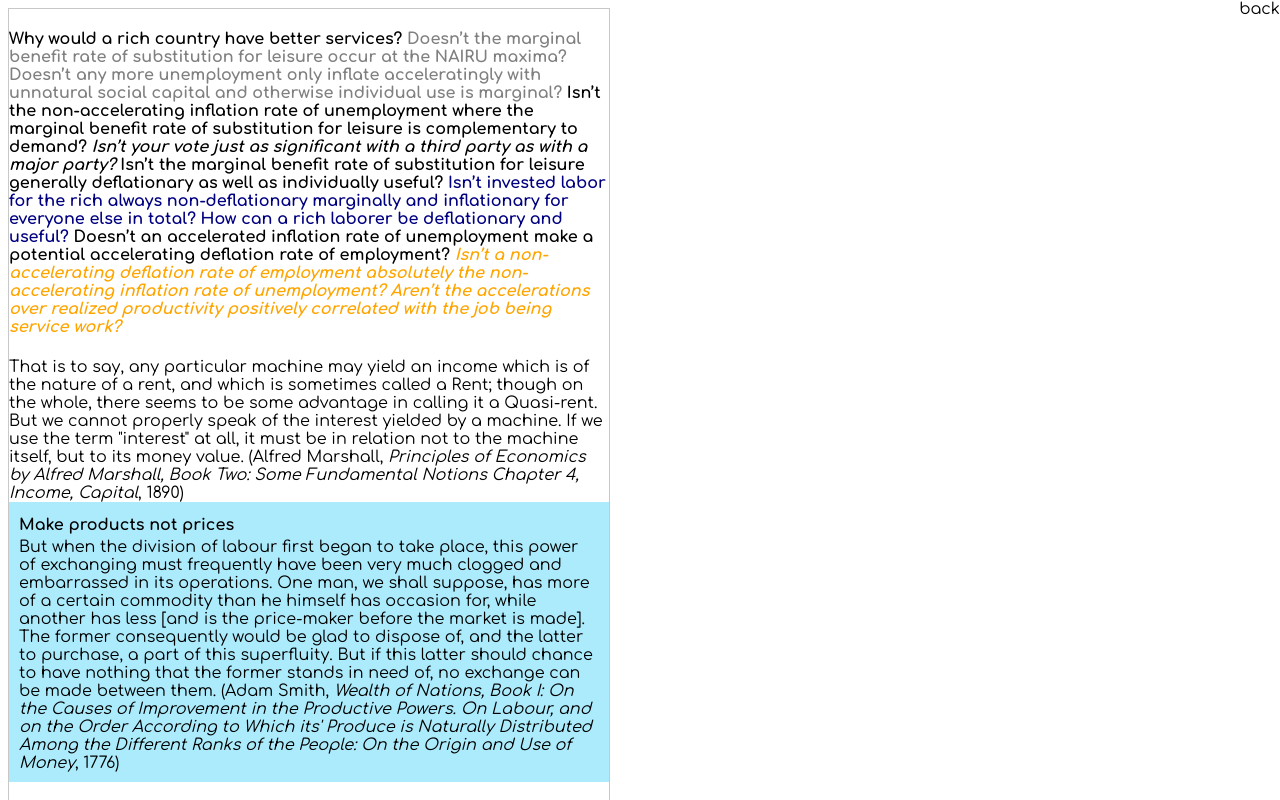
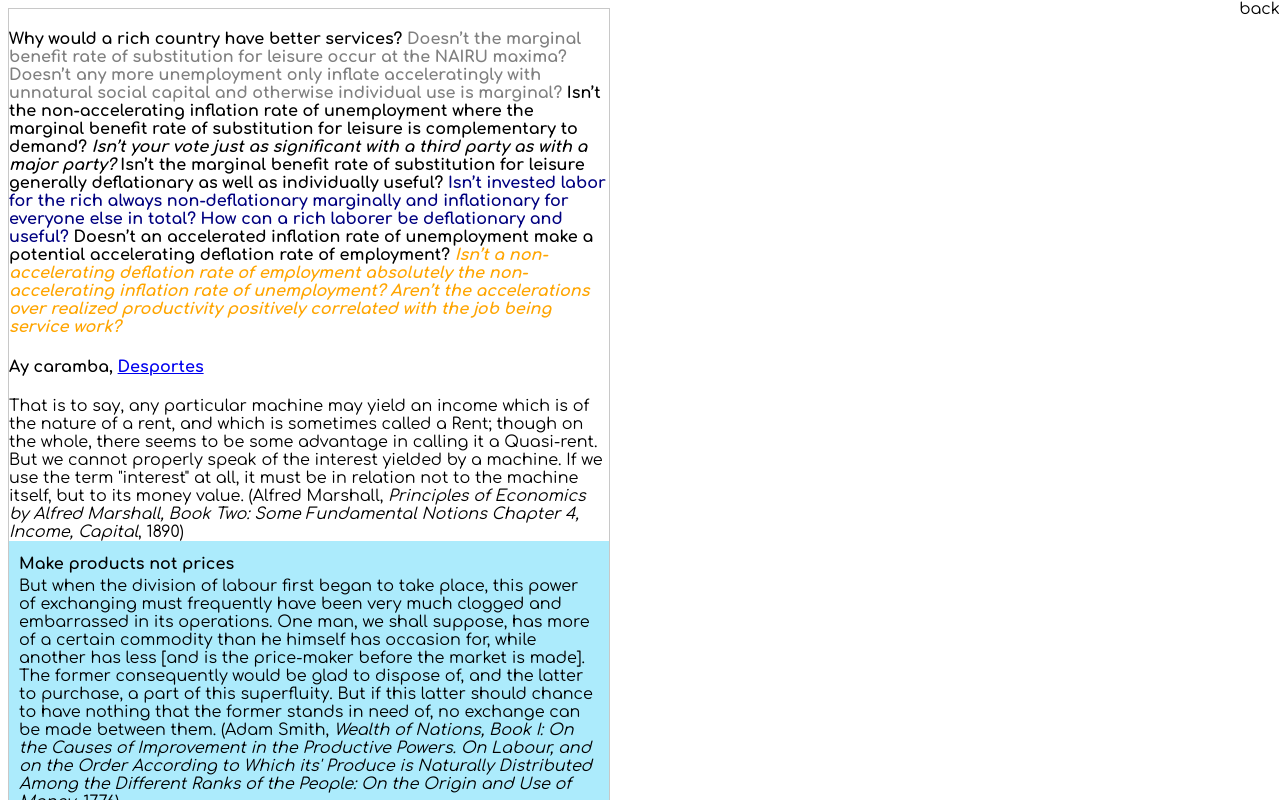
Before and after one commit to NickCarducci/marginalism, a React (Create React App) app: page / in a window 1280 px wide. Shown: the top 800 px of the page. Built offline with nearby package versions, Linux system fonts and the light colour scheme.

Commit message:
Update Basic.js

```diff
--- a/src/Basic.js
+++ b/src/Basic.js
@@ -184,6 +184,12 @@ export default class Basic extends React.Component {
               accelerations over realized productivity positively correlated
               with the job being service work?
             </i>
+          </h4>
+          <h4>
+            Ay caramba,{space}
+            <a href="https://huddleup.substack.com/p/how-do-professional-sports-leagues">
+              Desportes
+            </a>
           </h4>
           That is to say, any particular machine may yield an income which is of
           the nature of a rent, and which is sometimes called a Rent; though on
```
